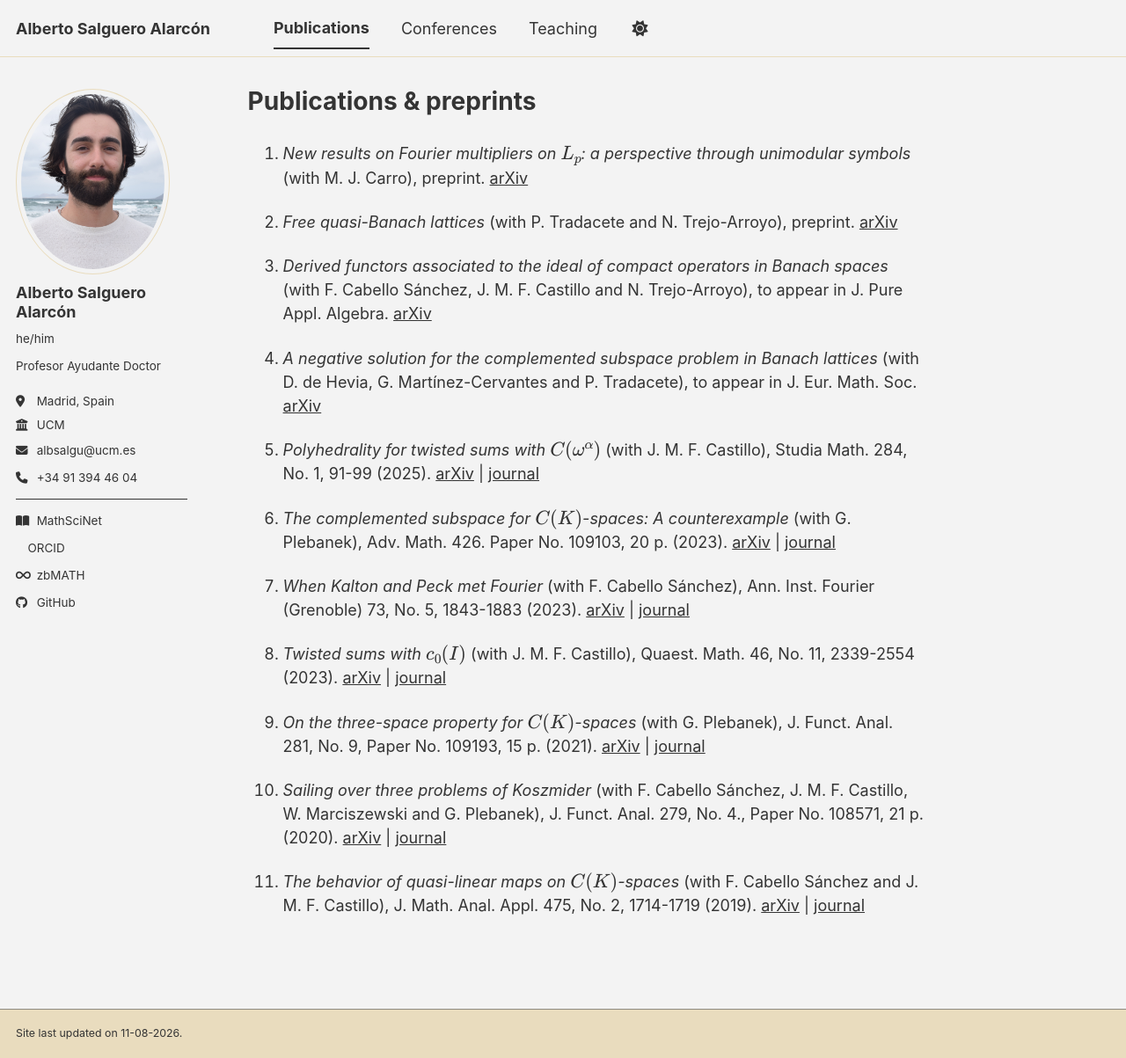
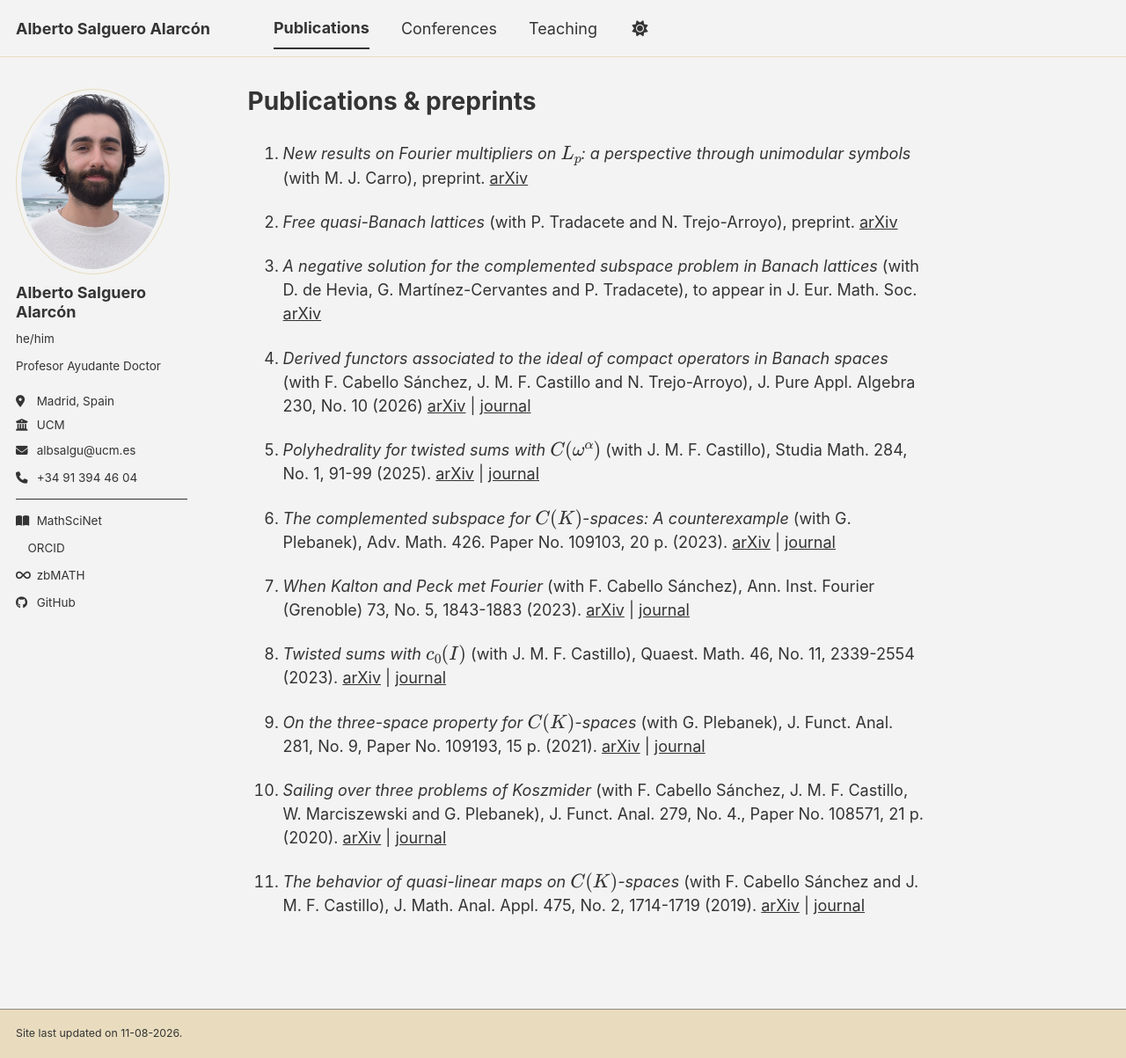
Before and after one commit to salgueroalarcon/salgueroalarcon.github.io, a Jekyll site: the page built from _pages/publications.md, in a window 1280 px wide and 1203 px high. Shown: the whole window at 88% size. Built offline with Jekyll 4.4.1, drawn with Linux system fonts in a browser that asks for light colours; a style sheet for code colours, icons or effects is not loaded.

Commit message:
Update publication list with new entries and changes

```diff
--- a/_pages/publications.md
+++ b/_pages/publications.md
@@ -19,9 +19,9 @@ author_profile: true
 
 2. *Free quasi-Banach lattices* (with P. Tradacete and N. Trejo-Arroyo), preprint. <a href="https://arxiv.org/abs/2512.05273" target="_blank">arXiv</a>
 
-3. *Derived functors associated to the ideal of compact operators in Banach spaces* (with F. Cabello Sánchez, J. M. F. Castillo and N. Trejo-Arroyo), to appear in J. Pure Appl. Algebra. <a href="https://arxiv.org/abs/2512.18023" target="_blank">arXiv</a>
+3. *A negative solution for the complemented subspace problem in Banach lattices* (with D. de Hevia, G. Martínez-Cervantes and P. Tradacete), to appear in J. Eur. Math. Soc. <a href="https://arxiv.org/abs/2310.02196" target="_blank">arXiv</a>
 
-4. *A negative solution for the complemented subspace problem in Banach lattices* (with D. de Hevia, G. Martínez-Cervantes and P. Tradacete), to appear in J. Eur. Math. Soc. <a href="https://arxiv.org/abs/2310.02196" target="_blank">arXiv</a>
+4. *Derived functors associated to the ideal of compact operators in Banach spaces* (with F. Cabello Sánchez, J. M. F. Castillo and N. Trejo-Arroyo), J. Pure Appl. Algebra 230, No. 10 (2026) <a href="https://arxiv.org/abs/2512.18023" target="_blank">arXiv</a> \|  <a href="https://doi.org/10.1016/j.jpaa.2026.108342" target="_blank">journal</a>
 
 5. *Polyhedrality for twisted sums with $C(\omega^\alpha)$* (with J. M. F. Castillo), Studia Math. 284, No. 1, 91-99 (2025). <a href="https://arxiv.org/abs/2502.17001" target="_blank">arXiv</a>  \|  <a href="https://www.impan.pl/en/publishing-house/journals-and-series/studia-mathematica/online/115933/en/publishing-house/journals-and-series/studia-mathematica/online/284" target="_blank">journal</a>
 
```
